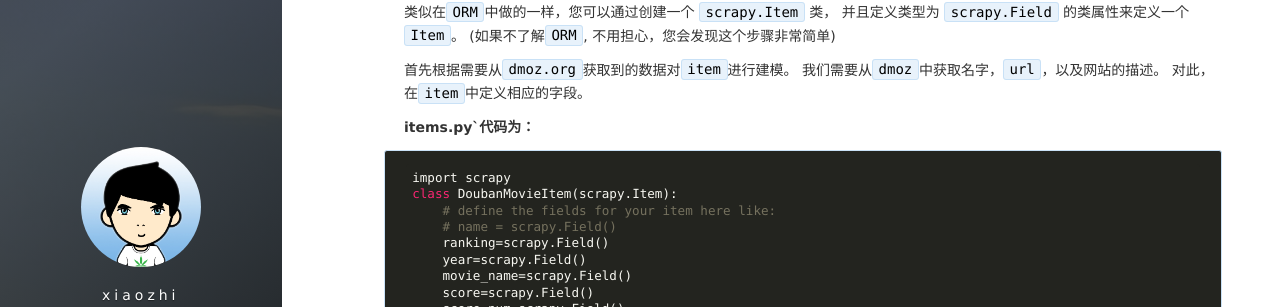
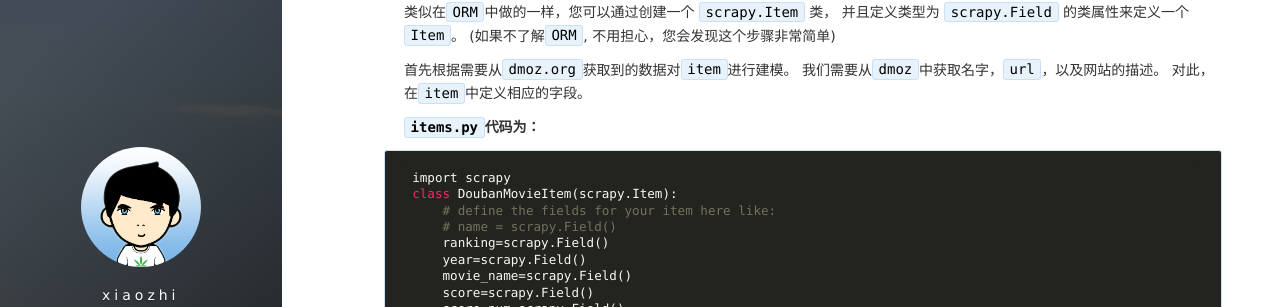
Before and after one commit to xiaozhisheji/xiaozhi.github.io, a Jekyll site: the page built from _posts/2019-10-04-scrapy_豆瓣电影top250.md, in a window 1280 px wide and 900 px high, scrolled down 1330 px. Shown: the part 141-448 px from the top of the window. Built offline with Jekyll 4.4.1, drawn with Linux system fonts in a browser that asks for light colours; nearby versions of some CDN libraries; comment, search, counter and statistics services are not loaded.

````diff
--- a/_posts/2019-10-04-scrapy_豆瓣电影top250.md
+++ b/_posts/2019-10-04-scrapy_豆瓣电影top250.md
@@ -60,7 +60,7 @@ douban_movie/
 首先根据需要从`dmoz.org`获取到的数据对`item`进行建模。 我们需要从`dmoz`中获取名字，`url`，以及网站的描述。 对此，在`item`中定义相应的字段。
 
 
-**items.py`代码为：**
+**`items.py`代码为：**
 
 
 ```
````
